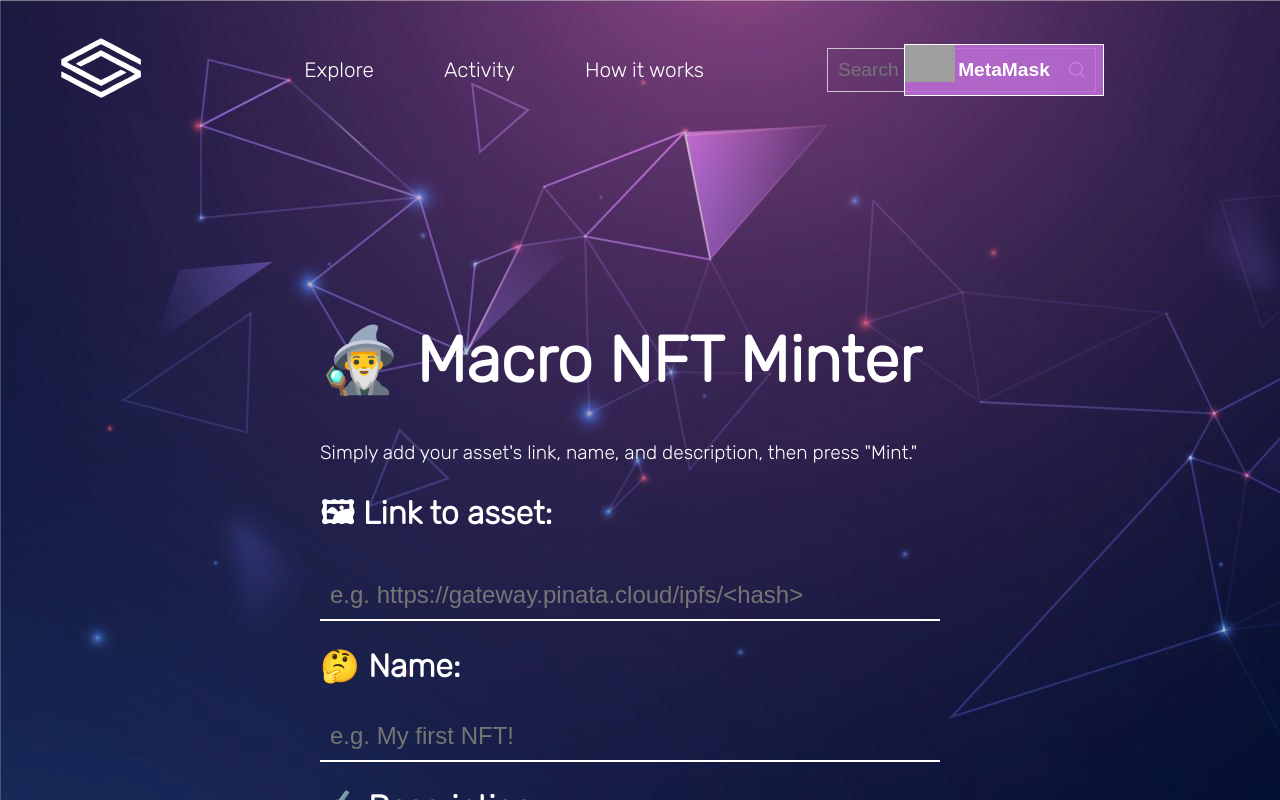
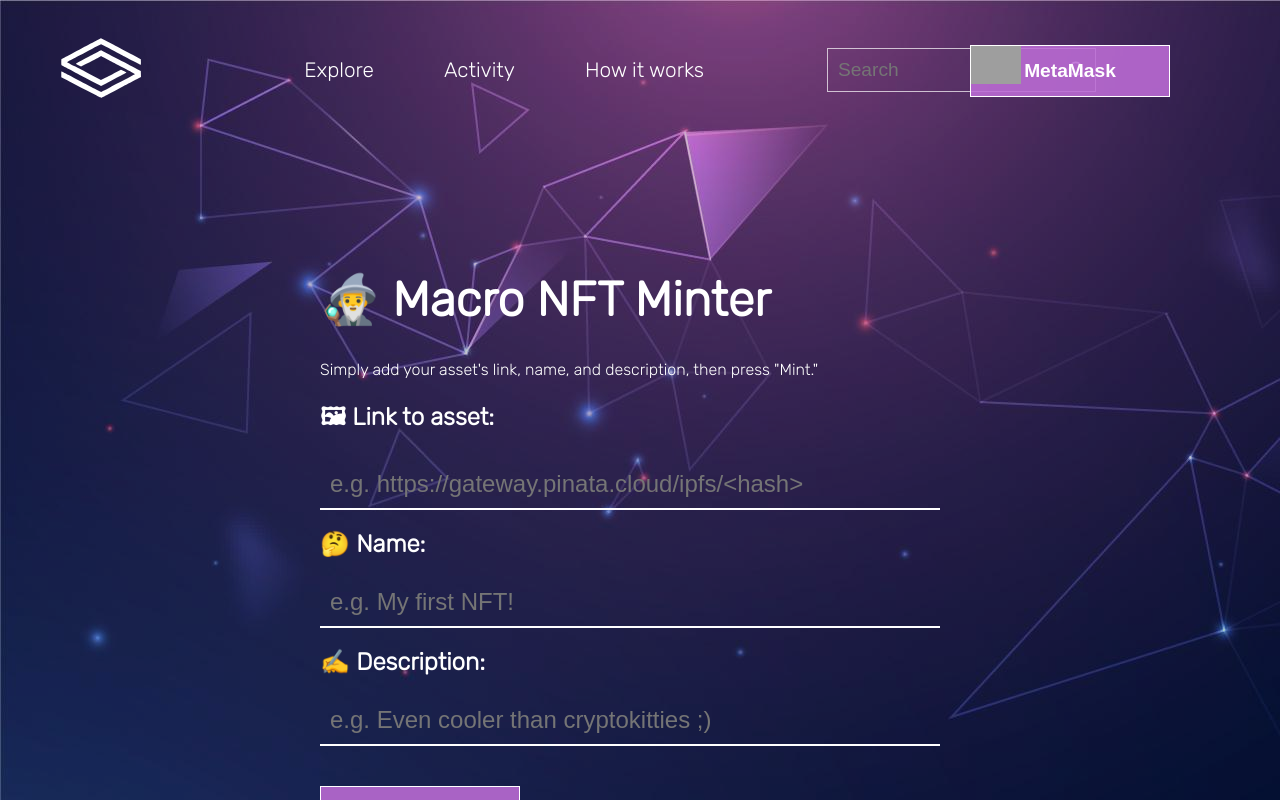
Before and after one commit to emremrt98/Macro-NFT-Mint, a React (Create React App) app: page /minter in a window 1280 px wide. Shown: the top 800 px of the page. Built offline with nearby package versions, Linux system fonts and the light colour scheme; grey boxes are pictures that could not be loaded.

Commit message:
fifth commit

```diff
--- a/src/components/minter/Minter.js
+++ b/src/components/minter/Minter.js
@@ -41,9 +41,6 @@ const Minter = (props) => {
           )}
         </button>
         <div className="Minter">
-
-
-
           <br></br>
           <h1 id="title">🧙‍♂️ Macro NFT Minter</h1>
           <p className="minter-heading">
--- a/src/components/minter/minter.css
+++ b/src/components/minter/minter.css
@@ -1,16 +1,16 @@
 #title {
-    font-size: 4rem;
+    font-size: 3rem;
     color: #fff !important;
 }
 
 .minter-heading {
     color: #fff;
-    font-size: 1.2rem;
+    font-size: 1rem;
 }
 
 .mint-form-heading {
     color: #fff;
-    font-size: 2rem;
+    font-size: 1.5rem;
 }
 
 .mint-adress {
@@ -24,16 +24,15 @@
     color: #fff;
 }
 
-.Minter {
-    margin-top: 50px;
-}
+
 
 .Minter {
     max-width: 80vh;
     max-height: 80vh;
     padding: 60px 100px;
-    margin: 0 auto;
+    margin: -40px auto;
     text-align: left;
+
 }
 
 .minter-container {
@@ -44,8 +43,8 @@
     text-align: right;
     float: right;
     position: relative;
-    top: -156.5px;
-    left: -176px;
+    top: -115px;
+    left: -110px;
     line-height: 16px;
   }
 
```
